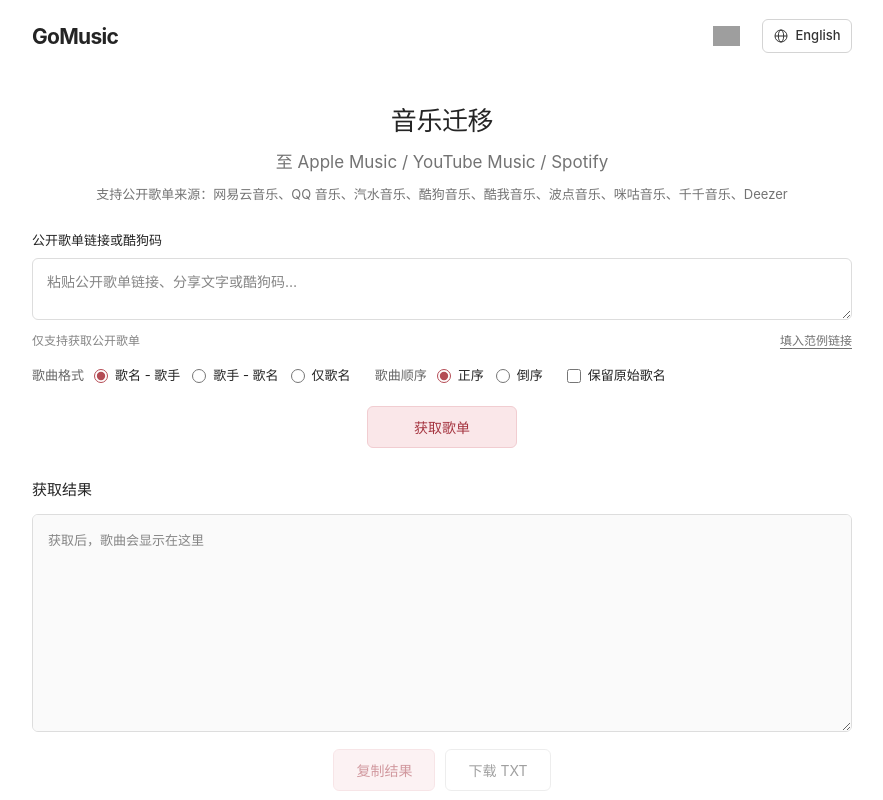
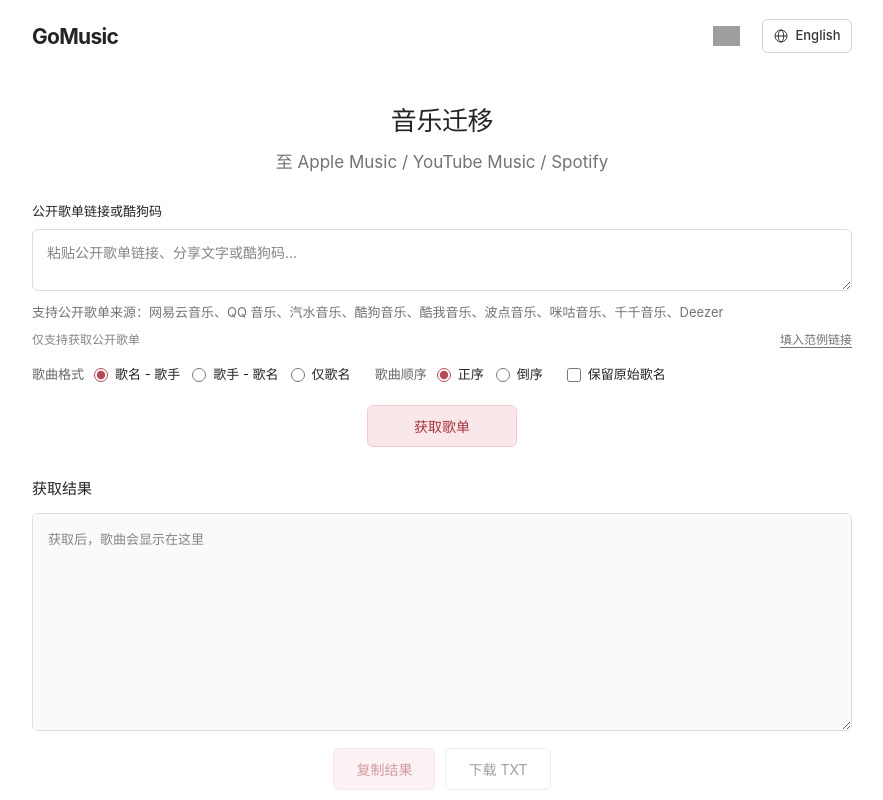
Before and after one commit to Bistutu/GoMusic, a Vue app in the folder static/: page / in a window 1280 px wide. Shown: the top 800 px of the page, without its empty margins (198-1081 px from the left). Built offline with nearby package versions, Linux system fonts and the light colour scheme; grey boxes are pictures that could not be loaded.

Commit message:
fix: move supported sources below playlist input

```diff
--- a/static/src/App.vue
+++ b/static/src/App.vue
@@ -110,7 +110,6 @@ const errorMessage = computed(() => {
           >
         </h1>
         <p>{{ t.subtitle }}</p>
-        <p class="supported-sources">{{ t.sources }}</p>
       </div>
       <PlaylistForm
         v-model="link"
--- a/static/src/components/PlaylistForm.vue
+++ b/static/src/components/PlaylistForm.vue
@@ -47,6 +47,7 @@ const platform = computed(() => {
       @keydown.ctrl.enter.prevent="emit('submit')"
       @keydown.meta.enter.prevent="emit('submit')"
     />
+    <p class="supported-sources">{{ t.sources }}</p>
     <div class="input-helper">
       <span>{{ platform ? t.detected + platform : t.privacy }}</span>
       <button
--- a/static/src/style.css
+++ b/static/src/style.css
@@ -125,11 +125,11 @@ h1 {
   line-height: 1.6;
   margin: 0;
 }
-.page-intro .supported-sources {
-  max-width: 740px;
-  margin: 7px auto 0;
+.supported-sources {
+  margin: 6px 0 0;
   font-size: 13px;
   line-height: 1.7;
+  color: #737373;
 }
 .input-label {
   display: block;
```
